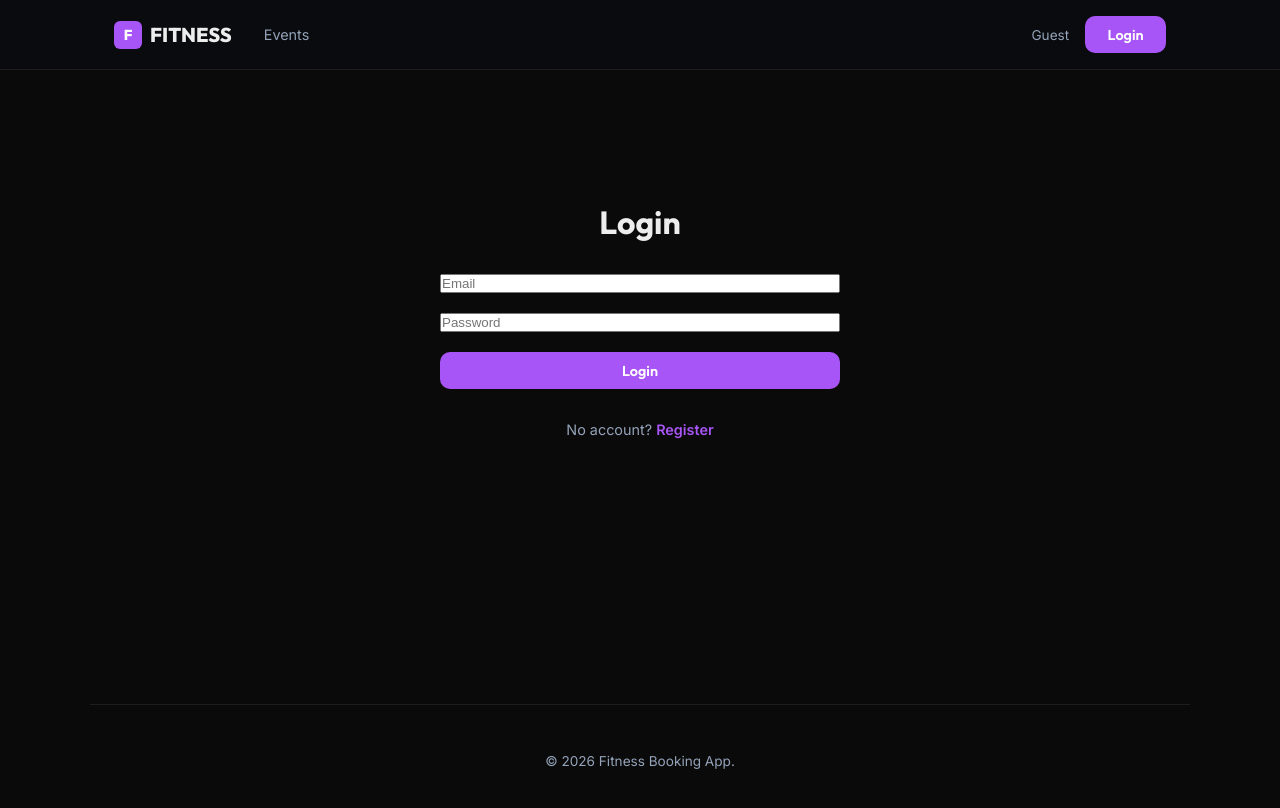
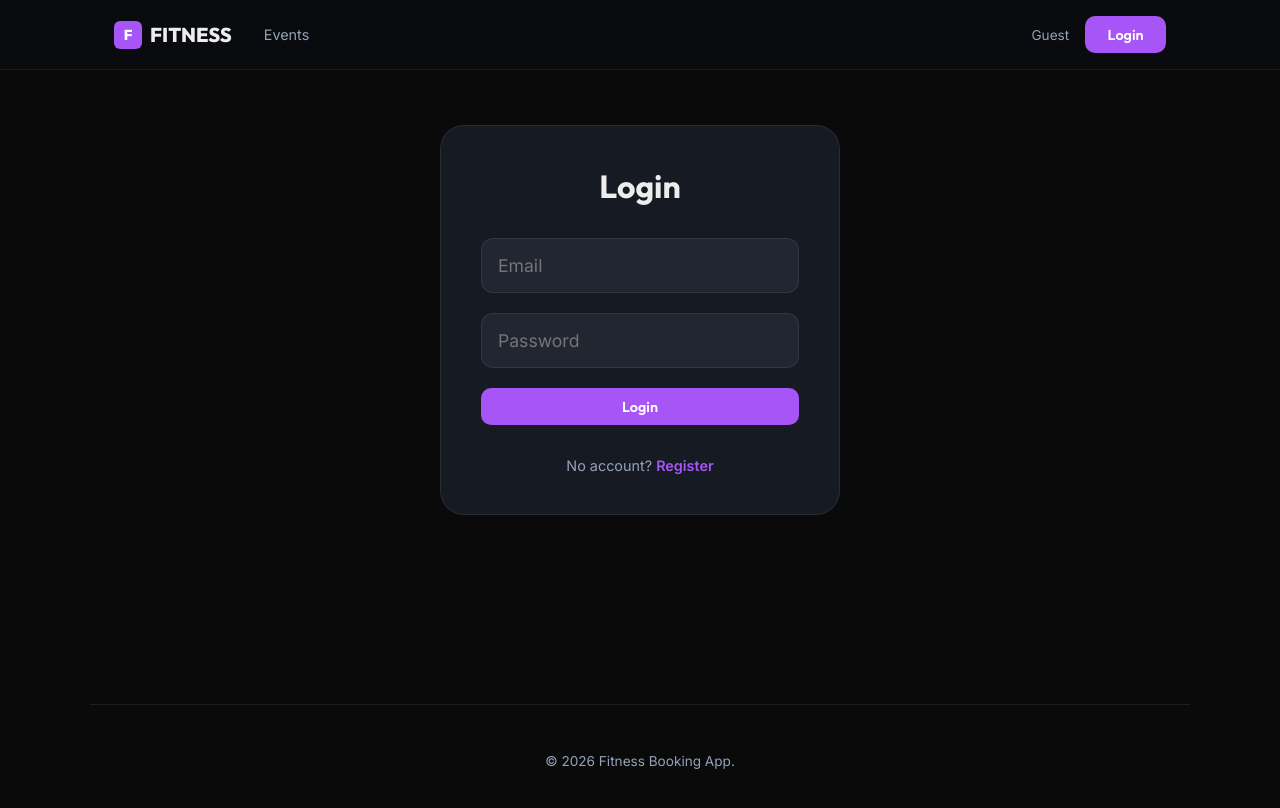
Before and after one commit to vladyslav-hordiienko3151134/SWD3_fitness_app, a Next.js app: page /login in a window 1280 px wide. Shown: the top 808 px of the page. Built offline with nearby package versions, Linux system fonts and the light colour scheme; no server answers.

Commit message:
aded card component and input field styling

```diff
--- a/src/app/globals.css
+++ b/src/app/globals.css
@@ -94,6 +94,31 @@ h1, h2, h3, h4 {
   border-radius: 14px !important;
 }
 
+.card {
+  background: var(--surface);
+  border-radius: 24px;
+  padding: 2.5rem;
+  border: 1px solid var(--border);
+  transition: var(--transition);
+}
+
+.card:hover {
+  border-color: var(--primary);
+  transform: translateY(-2px);
+}
+
+input {
+  font-family: 'Inter', sans-serif;
+  font-size: 1.1rem;
+  padding: 1rem;
+  border-radius: 12px;
+  background: var(--surface-alt);
+  border: 1px solid var(--border);
+  color: white;
+  outline: none;
+  width: 100%;
+}
+
 @media (prefers-color-scheme: dark) {
   :root {
     --background: #0a0a0a;
```
